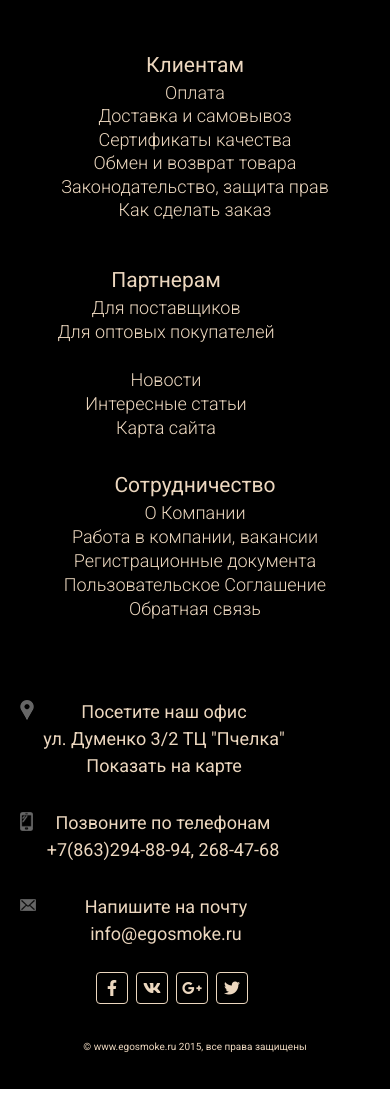
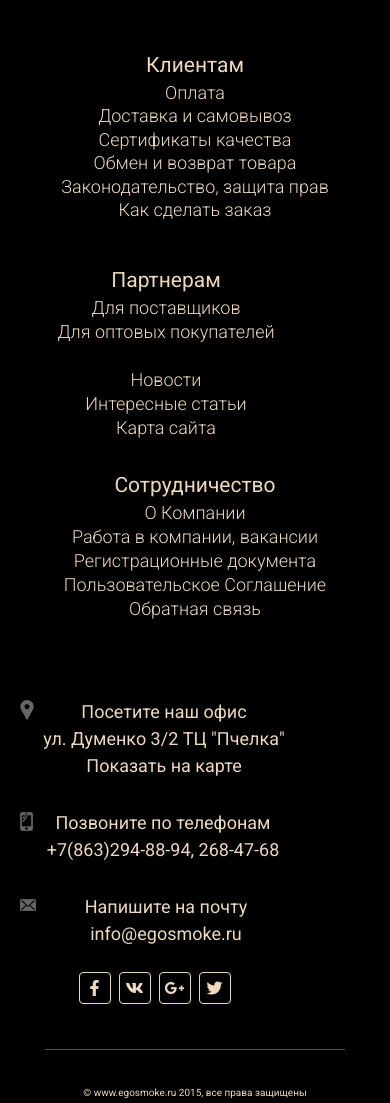
Before and after one commit to alexlabur/Footer_DZ, a plain HTML site: page index.html in a window 390 px wide. Drawn offline with Linux system fonts and the light colour scheme.

Commit message:
line adapt

```diff
--- a/sass/_general.sass
+++ b/sass/_general.sass
@@ -9,6 +9,7 @@
 	min-height: 450px
 	background-color: #000
 	padding: 50px 20px 35px 20px
+
 	// width: 100%
 	&_map, &_email
 		color: #ecd7bf
@@ -20,7 +21,9 @@
 
 	&_wrapper
 		display: flex
-		justify-content: center
+		justify-content: space-between
+
+
 
 	&_wrapper > div
 		width: 27%
--- a/sass/_media.sass
+++ b/sass/_media.sass
@@ -7,8 +7,7 @@
             flex-wrap: wrap
         &_wrapper > div
             width: 50%
-        &_line
-            width: 100%
+
             &_sub
                 margin-top: 70px
         &_prtnship
@@ -18,12 +17,13 @@
             width: 290px
         &_descr
             margin-left: 5px
+    .line
+        width: 700px
 
 
 @media (max-width: 992px)
     .footer
-        &_line
-            display: none
+
         &_prtnship
             margin-top: 20px
         &_wrapper
@@ -37,6 +37,8 @@
             width: 290px
         &_descr
             margin-left: 5px
+    .line
+        width: 500px
 
 
 
@@ -61,12 +63,12 @@
         &_block
             width: 250px
 
-    .line
-        display: none
+        &_line
+            width: 500px
 
 @media (max-width: 576px)
     .line
-        display: none
+        width: 300px
     .footer
         flex-wrap: wrap
         &_clients
@@ -86,7 +88,7 @@
             font-size: 18px
 
         &_social
-            width: 250px
+            width: 215px
         &_icon
             &_wrapper
                 // margin-right: -50px
```
Also changed, not shown: css/style.min.css.
